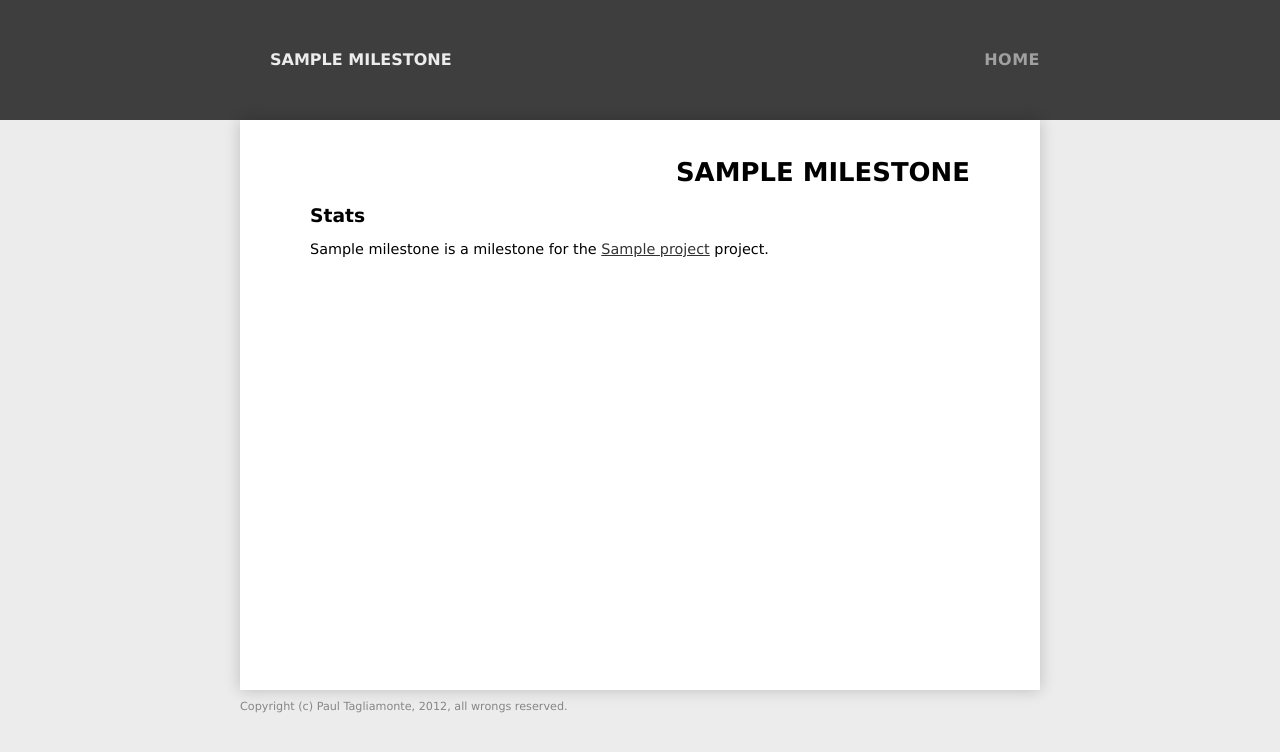
After one commit to paultag/organized, a Flask app: template site/templates/milestone.html in a window 1280 px wide. The commit adds this page. Shown: the top 752 px of the page. Run offline with Flask 2, Linux system fonts and the light colour scheme; the template is opened without the code that fills it: most values are stand-ins (such as "Sample title", 1, 10 or a date in 2020); parts of the project's set-up code (start-up, migrations or seed data) failed here and were passed over.

Commit message:
Adding in some kruft

```diff
--- a/site/app.py
+++ b/site/app.py
@@ -20,6 +20,20 @@ def bug(bugno=None):
 
     return render_template('bug.html', **{
         "bug": bug
+    })
+
+
+@app.route('/milestone/<milestone>/')
+def milestone(milestone=None):
+    milestone = db.milestones.find_one({"_id": milestone})
+    if milestone is None:
+        return redirect(url_for('index'))
+    project = db.projects.find_one({"_id": milestone['project']})
+
+
+    return render_template('milestone.html', **{
+        "milestone": milestone,
+        "project": project
     })
 
 
--- /dev/null
+++ b/site/templates/milestone.html
@@ -0,0 +1,14 @@
+{% extends "base.html" %}
+
+{% block title %}{{milestone.name}}{% endblock %}
+
+{% block slug %}
+{{milestone.name}}
+{% endblock %}
+
+{% block main %}
+<h1>{{milestone.name}}</h1>
+<h2>Stats</h2>
+{{milestone.name}} is a milestone for the
+<a href = '/project/{{project._id}}' >{{project.name}}</a> project.
+{% endblock %}
--- a/site/templates/project.html
+++ b/site/templates/project.html
@@ -8,6 +8,10 @@
 
 {% block main %}
 <h1>{{project.name}}</h1>
+<h2>About {{project.name}}</h2>
+
+{{project.description}}
+
 <h2>Bug Digest</h2>
 
 This project has <b>{{bugs.count()}}</b> known bugs,
@@ -39,7 +43,7 @@ bugs, and <b>{{closed_bugs.count()}}</b> closed bugs.
     <h3>Active Milestones</h3>
     <ul>
 {% for milestone in milestones %}
-    <li>{{milestone.name}}</li>
+    <li><a href = '/milestone/{{milestone._id}}' >{{milestone.name}}</a></li>
 {% endfor %}
     </ul>
 </div>
```
